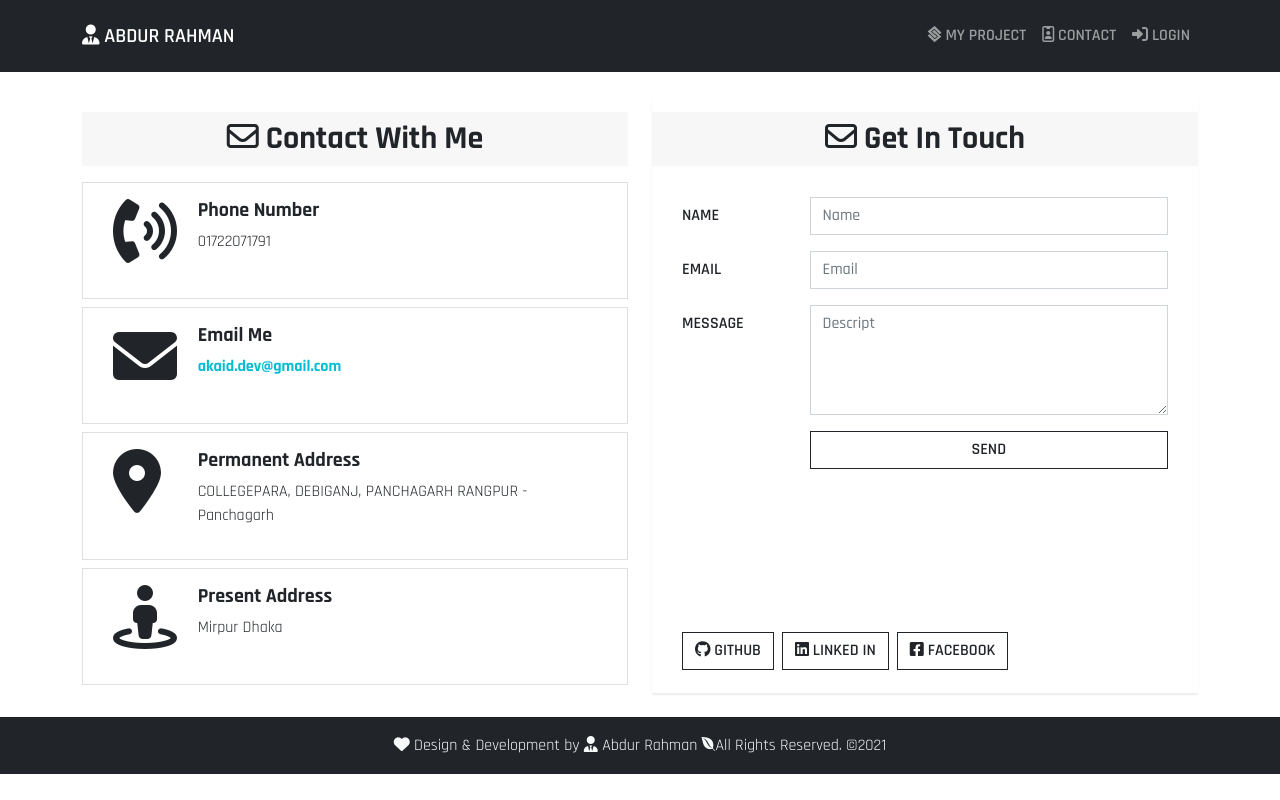
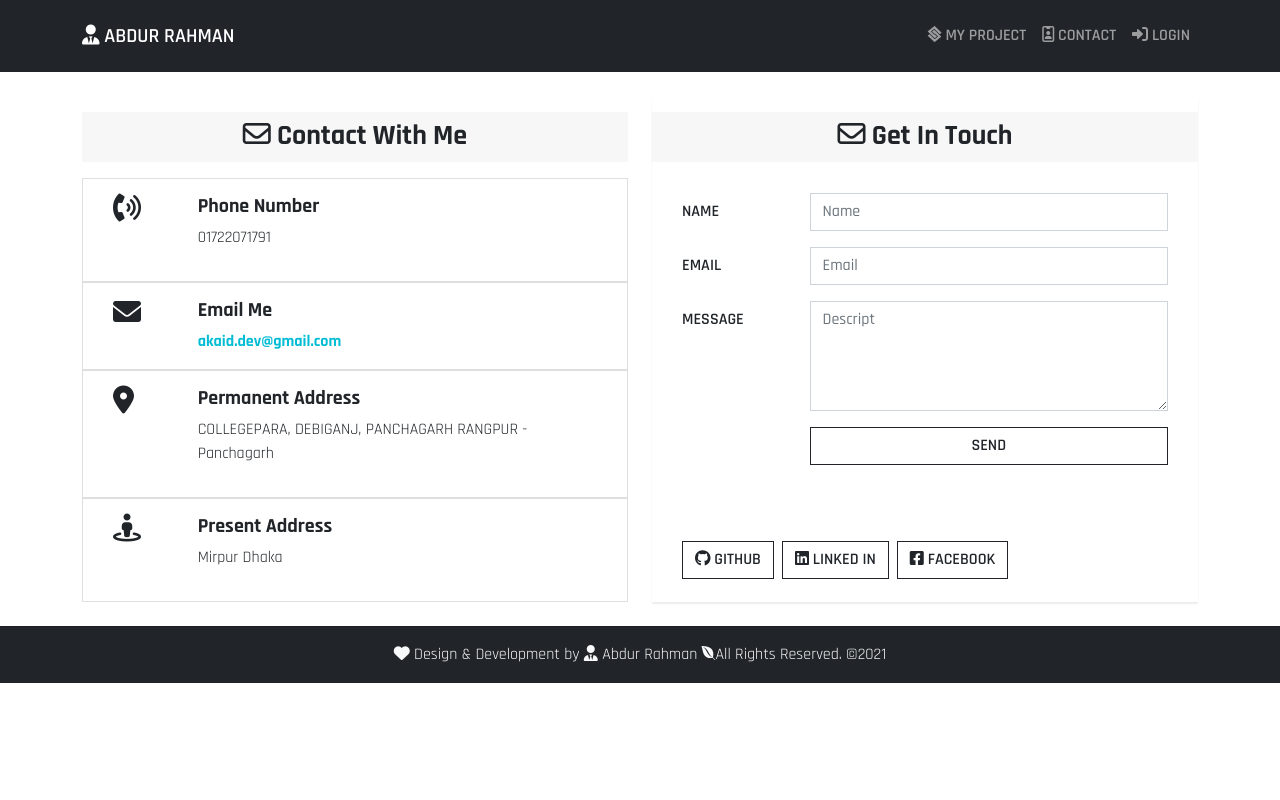
Before and after one commit to abdurrahmansoftw/mern-portfolio, a React (Create React App) app in the folder frontend/: page /contact in a window 1280 px wide. Built offline with nearby package versions, Linux system fonts and the light colour scheme.

Commit message:
addd some update

```diff
--- a/frontend/src/Components/About.js
+++ b/frontend/src/Components/About.js
@@ -13,10 +13,10 @@ const About = () => {
               <i className='fas fa-user-tie'></i> Introduction
             </Card.Title>
 
-            <Card.Title as='h2' className='display-4 fw-bold text-info'>
+            <Card.Title as='h2' className='display-4 fw-bold text-danger'>
               {Introduction.name}
             </Card.Title>
-            <Card.Text as='h5' className='text-info fw-bold'>
+            <Card.Text as='h5' className='text-danger fw-bold'>
               {Introduction.designation}
             </Card.Text>
             <Card.Text as='h5' className='mt-5 fw-bold'>
--- a/frontend/src/Screens/Contact.js
+++ b/frontend/src/Screens/Contact.js
@@ -21,16 +21,16 @@ const Contact = () => {
   return (
     <Row>
       <Col xs={12} lg={6}>
-        <Card.Header as='h2' className='text-center border-0 my-3 fw-bold'>
+        <Card.Header as='h3' className='text-center border-0 my-3 fw-bold'>
           <i className='far fa-envelope'></i> Contact With Me
         </Card.Header>
-        <Card className=' mb-2'>
+        <Card>
           <Card.Body>
             <Row>
               <Col md={2}>
-                <h1 className='display-3'>
+                <h3>
                   <i className='fas fa-phone-volume'></i>
-                </h1>
+                </h3>
               </Col>
               <Col md={10}>
                 <h5 className='fw-bold '> Phone Number </h5>
@@ -40,13 +40,13 @@ const Contact = () => {
           </Card.Body>
         </Card>
 
-        <Card className='mb-2'>
+        <Card>
           <Card.Body>
             <Row>
               <Col md={2}>
-                <h1 className='display-3'>
+                <h3>
                   <i className='fas fa-envelope'></i>
-                </h1>
+                </h3>
               </Col>
               <Col md={10}>
                 <h5 className='fw-bold '> Email Me </h5>
@@ -59,13 +59,13 @@ const Contact = () => {
           </Card.Body>
         </Card>
 
-        <Card className='mb-2'>
+        <Card>
           <Card.Body>
             <Row>
               <Col md={2}>
-                <h1 className='display-3'>
+                <h3>
                   <i className='fas fa-map-marker-alt'></i>
-                </h1>
+                </h3>
               </Col>
               <Col md={10}>
                 <h5 className='fw-bold '> Permanent Address </h5>
@@ -75,13 +75,13 @@ const Contact = () => {
           </Card.Body>
         </Card>
 
-        <Card className='mb-2'>
+        <Card>
           <Card.Body>
             <Row>
               <Col md={2}>
-                <h1 className='display-3'>
+                <h3>
                   <i class='fas fa-street-view'></i>
-                </h1>
+                </h3>
               </Col>
               <Col md={10}>
                 <h5 className='fw-bold '> Present Address </h5>
@@ -93,7 +93,7 @@ const Contact = () => {
       </Col>
       <Col xs={12} lg={6}>
         <Card className='shadow-sm border-0 h-100'>
-          <Card.Header as='h2' className='text-center border-0 my-3 fw-bold'>
+          <Card.Header as='h3' className='text-center border-0 my-3 fw-bold'>
             <i className='far fa-envelope'></i> Get In Touch
           </Card.Header>
           <Card.Body>
```
